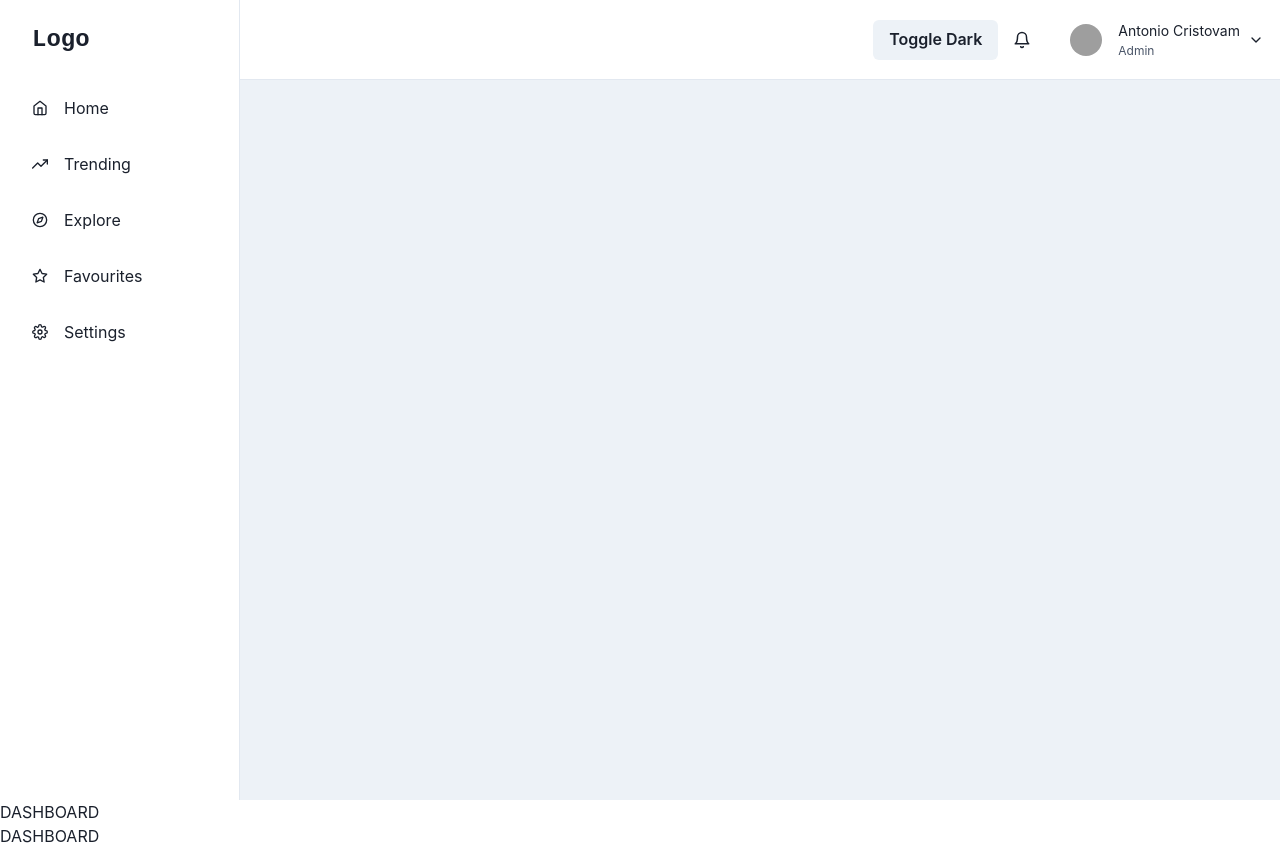
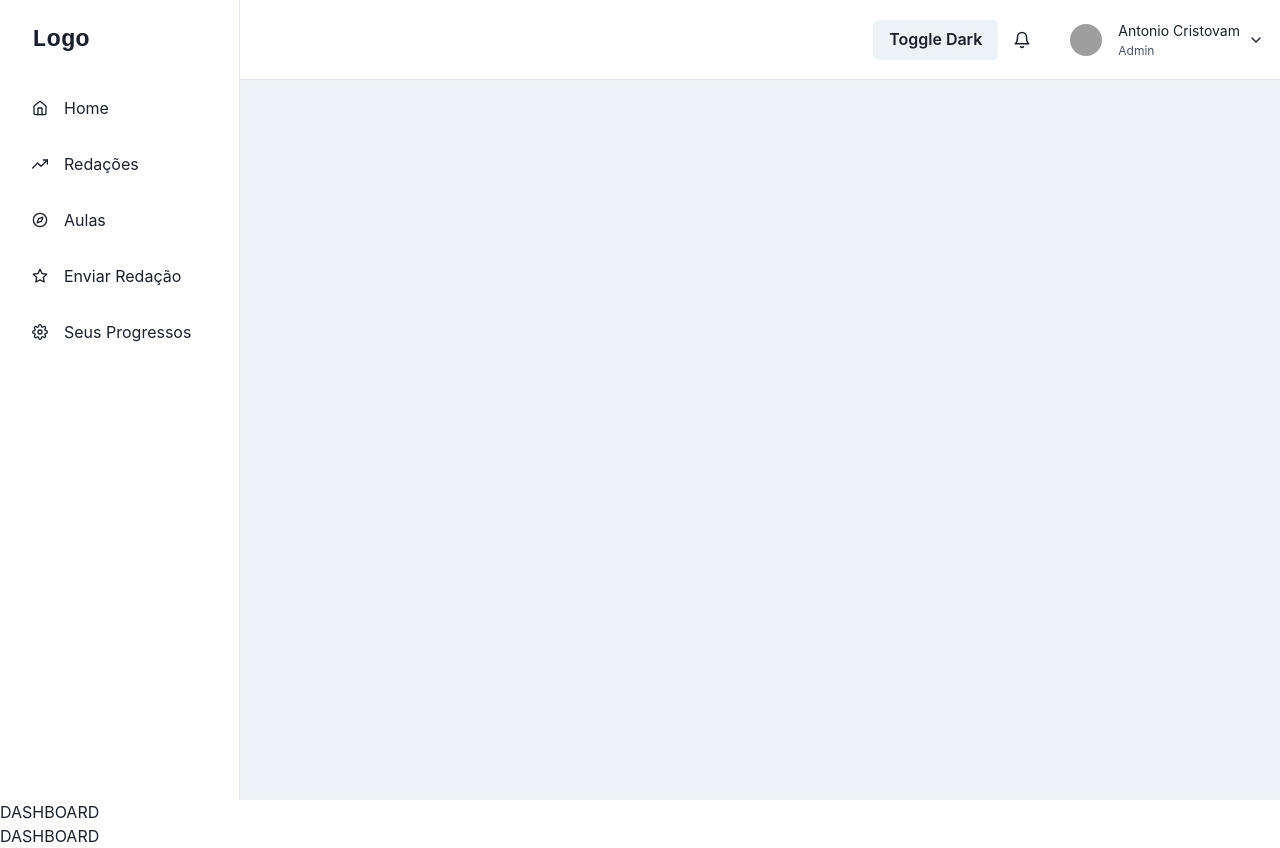
Before and after one commit to antoniocristovam/adotme-front, a React (Vite) app: page /dashboard in a window 1280 px wide. Built offline with nearby package versions, Linux system fonts and the light colour scheme; grey boxes are pictures that could not be loaded.

Commit message:
feat: add react-router-dom

```diff
--- a/src/components/navBar/index.tsx
+++ b/src/components/navBar/index.tsx
@@ -21,6 +21,7 @@ import {
   ChevronDownIcon,
   ChevronRightIcon,
 } from "@chakra-ui/icons";
+import {Link as RouteLink} from 'react-router-dom'
 
 export default function NavBarHomePage() {
   const { isOpen, onToggle } = useDisclosure();
@@ -72,15 +73,15 @@ export default function NavBarHomePage() {
           direction={"row"}
           spacing={6}
         >
+          <RouteLink to={'/pagina-de-login'}>
             <Button
               as={"a"}
               fontSize={"sm"}
               fontWeight={400}
-            variant={"link"}
-            href={"/pagina-de-login"}
             >
               Já sou Aluno
             </Button>
+          </RouteLink>
             <Button
               as={"a"}
               display={{ base: "none", md: "inline-flex" }}
--- a/src/components/sideBar/index.tsx
+++ b/src/components/sideBar/index.tsx
@@ -43,11 +43,11 @@ interface LinkItemProps {
   link?: string;
 }
 const LinkItems: Array<LinkItemProps> = [
-  { name: "Home", icon: FiHome, link: "/sdfds" },
-  { name: "Trending", icon: FiTrendingUp },
-  { name: "Explore", icon: FiCompass },
-  { name: "Favourites", icon: FiStar },
-  { name: "Settings", icon: FiSettings },
+  { name: "Home", icon: FiHome, link: "/home" },
+  { name: "Redações", icon: FiTrendingUp, link: '/redacao' },
+  { name: "Aulas", icon: FiCompass, link: '/aulas' },
+  { name: "Enviar Redação", icon: FiStar, link: 'enviarredacao' },
+  { name: "Seus Progressos", icon: FiSettings },
 ];
 
 export default function SidebarWithHeader({
@@ -238,7 +238,9 @@ const MobileNav = ({ onOpen, ...rest }: MobileProps) => {
               <MenuItem>Settings</MenuItem>
               <MenuItem>Billing</MenuItem>
               <MenuDivider />
-              <MenuItem>Sign out</MenuItem>
+              <RouteLink to={'/'}>
+                <MenuItem>Sair</MenuItem>
+              </RouteLink>
             </MenuList>
           </Menu>
         </Flex>
--- /dev/null
+++ b/src/presentation/app/modules/flat/index.tsx
@@ -0,0 +1,8 @@
+export function Flat() {
+    return(
+        <>
+        <h1>Plano</h1>
+        <h1>Plano</h1>
+        </>
+    )
+}
--- a/src/presentation/app/modules/loginPage/index.tsx
+++ b/src/presentation/app/modules/loginPage/index.tsx
@@ -13,6 +13,7 @@ import {
   useColorModeValue,
 } from "@chakra-ui/react";
 import NavBarHomePage from "../../../../components/navBar";
+import {Link as RouteLink} from 'react-router-dom'
 
 export default function LoginPage() {
   return (
@@ -63,7 +64,7 @@ export default function LoginPage() {
                     bg: "blue.500",
                   }}
                 >
-                  <Link href="/dashboard">Entrar</Link>
+                  <RouteLink to={'/dashboard'}>Entrar</RouteLink>
                 </Button>
               </Stack>
             </Stack>
--- /dev/null
+++ b/src/presentation/app/modules/support/index.tsx
@@ -0,0 +1,8 @@
+export function Support() {
+    (
+        <>
+        <h1>Suporte</h1>
+        <h1>Suporte</h1>
+        </>
+    )
+}
--- a/src/routes/router.tsx
+++ b/src/routes/router.tsx
@@ -5,6 +5,8 @@ import { Route, Routes } from "react-router-dom";
 import { HomePage } from "../presentation/app/modules/homePage";
 import { Dashboard } from "../presentation/app/modules/dashboard";
 import LoginPage from "../presentation/app/modules/loginPage";
+import { Flat } from "../presentation/app/modules/flat";
+import { Support } from "../presentation/app/modules/support";
 
 export function Router() {
   return (
@@ -12,6 +14,8 @@ export function Router() {
       <Route path="/" element={<HomePage />}></Route>
       <Route path="/dashboard" element={<Dashboard />}></Route>
       <Route path="/pagina-de-login" element={<LoginPage />}></Route>
+      <Route path="/plano" element={<Flat />}></Route>
+      {/* <Route path="/suporte" element={<Support  />}></Route> */}
     </Routes>
   );
 }
```
Lines whose indentation alone changed are shown as unchanged.
